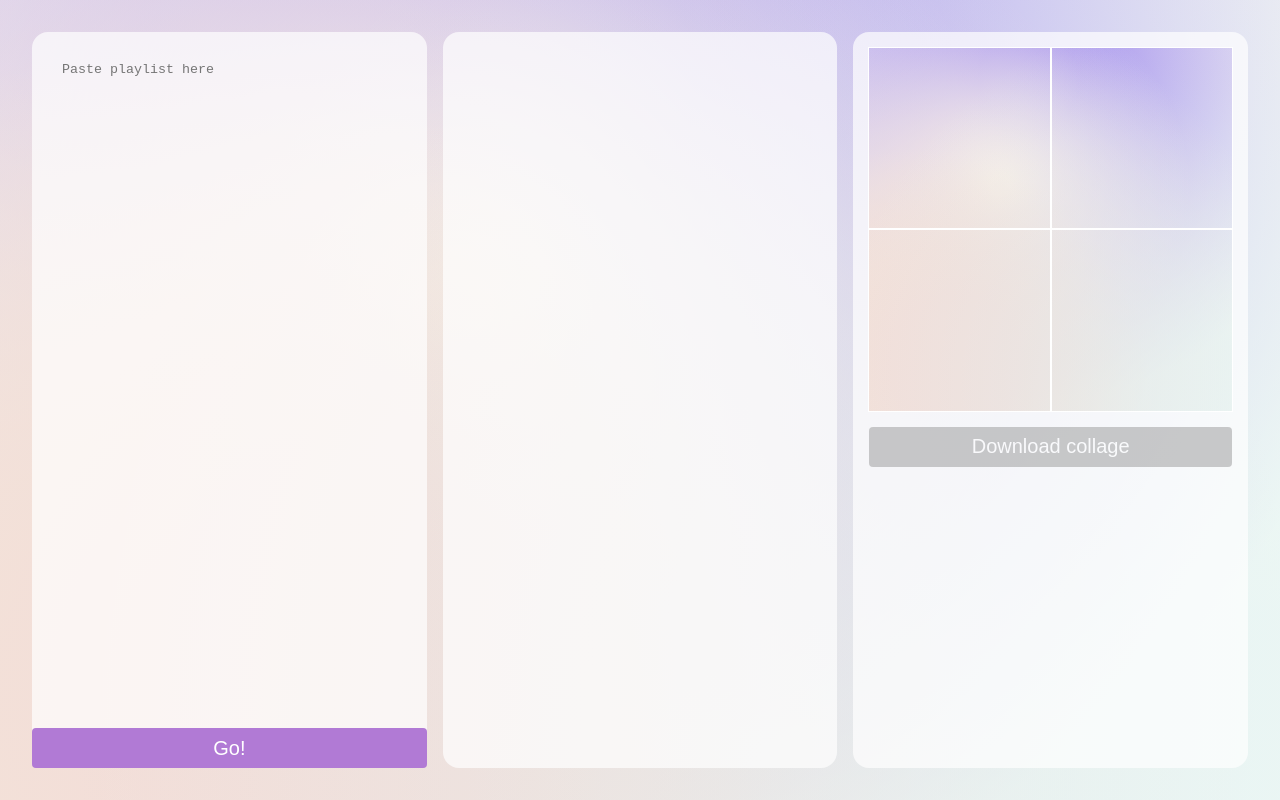
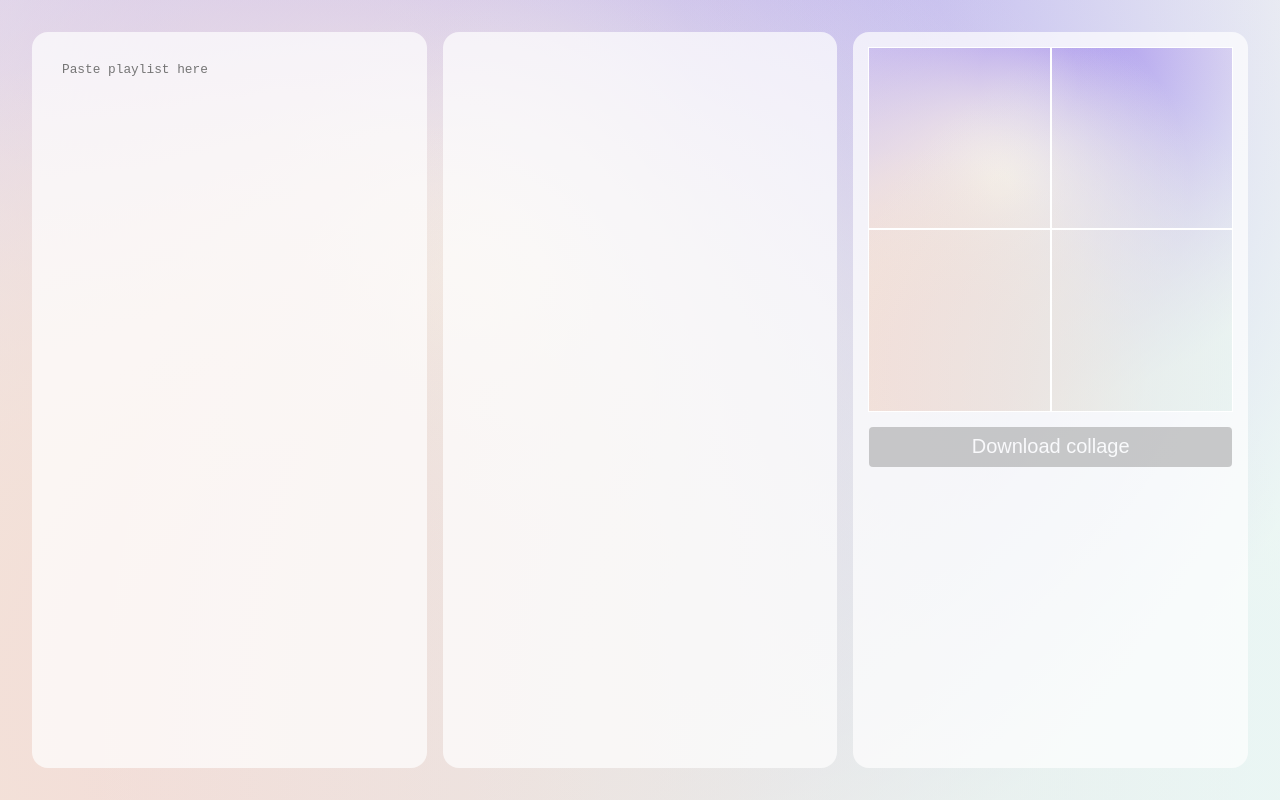
Before and after one commit to juliami/playlist-parser, a React (Create React App) app: page / in a window 1280 px wide. Built offline with nearby package versions, Linux system fonts and the light colour scheme.

Commit message:
search albums onPaste

```diff
--- a/src/components/DisplayMatrix.jsx
+++ b/src/components/DisplayMatrix.jsx
@@ -24,7 +24,7 @@ const useStyles = createUseStyles({
 
 
 const SelectedImage = (src) => {
-  console.log(src)
+
   if (!src.src) {
     return (
       <div />
--- a/src/components/PlaylistInput.jsx
+++ b/src/components/PlaylistInput.jsx
@@ -1,9 +1,10 @@
 
-import { useState} from 'react';
+import { useState, useRef} from 'react';
 import { createUseStyles } from "react-jss";
 import { extractAlbumNames } from './PlaylistConverter/albums';
 import { useAlbumContext } from '../context/AlbumContext';
 import Button from './Button';
+import { useEffect } from 'react';
 
  const useStyles = createUseStyles({
         textarea: {
@@ -12,8 +13,9 @@ import Button from './Button';
             boxSizing: 'border-box',
             resize: 'none',
             width: '100%',
-            height: 'calc(100% - 5vh)',
+            height: '100%',
             outline: 'none',
+            fontSize: 'clamp(0.8rem, 1.5vh, 2rem)',
             margin: {
                 top: 'auto',
                 right: 0,
@@ -28,19 +30,18 @@ import Button from './Button';
 const PlaylistInput = () => {
         const [value, setValue] = useState('');
         const { addSearchedAlbums } = useAlbumContext();
+     const valueRef = useRef();
 
-        const handleChange = async event => {
-            event.preventDefault();
-            const searchedAlbums = extractAlbumNames(value);
-            addSearchedAlbums(searchedAlbums);
+    useEffect(()=> {
+   const searchedAlbums = extractAlbumNames(value);
+        addSearchedAlbums(searchedAlbums);
+    }, [value])
 
-        };
     const classes = useStyles();
 
     return (
         <>
-            <textarea className={classes.textarea} onChange={e => {setValue(e.target.value)}} placeholder="Paste playlist here"/>
-            <Button text="Go!" onClick={handleChange} disabled={false} />
+        <textarea ref={valueRef} className={classes.textarea} onChange={e => {setValue(e.target.value)}} placeholder="Paste playlist here" id="playlist-input"/>
         </>
     )
 }
```
